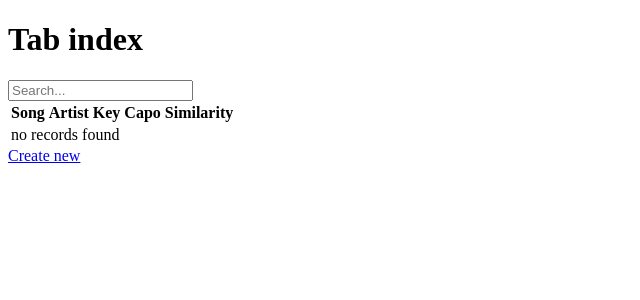
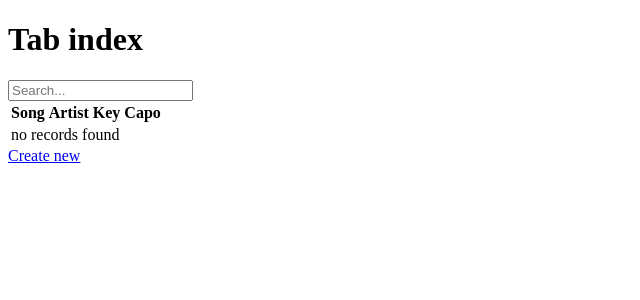
Before and after one commit to jakob-rzeppa/guitar-tabs-manager, a Symfony app: template templates/tab/index.html.twig in a window 1280 px wide. Shown: the top 300 px of the page, without its empty margins (0-640 px from the left). Run offline with Twig, Linux system fonts and the light colour scheme; the template is opened without the code that fills it, so the values that code supplies are empty; style sheets or scripts are compiled from the project's sources; some libraries are stand-ins or nearby versions.

Commit message:
Refactor tab search functionality to use dataset for similarity scoring and remove similarity column from the index template

```diff
--- a/assets/tabSearch.js
+++ b/assets/tabSearch.js
@@ -1,22 +1,31 @@
 const tabSearch = document.querySelector('#tab_search');
 const wrapper = document.querySelector('#wrapper');
-const rows = Array.from(wrapper.querySelectorAll('.tab'));
+const tabs = Array.from(wrapper.querySelectorAll('.tab'));
 
 tabSearch.addEventListener('input', () => {
   const searchTerm = tabSearch.value.toLowerCase();
-  rows.forEach(row => {
+
+  tabs.forEach(row => {
     const name = row.querySelector('td:first-child a').textContent.toLowerCase();
     const similarity = getSimilarity(searchTerm, name);
-    row.querySelector('.similarity').textContent = similarity.toFixed(2);
+    row.dataset.similarity = similarity.toFixed(2);
   });
-  rows.sort((a, b) => {
-    const similarityA = parseFloat(a.querySelector('.similarity').textContent);
-    const similarityB = parseFloat(b.querySelector('.similarity').textContent);
+  tabs.sort((a, b) => {
+    const similarityA = parseFloat(a.dataset.similarity);
+    const similarityB = parseFloat(b.dataset.similarity);
     return similarityB - similarityA;
   });
-  rows.forEach(row => wrapper.appendChild(row));
+  tabs.forEach(row => wrapper.appendChild(row));
 });
 
+/**
+ * Calculates the similarity between two strings based on the Levenshtein distance.
+ * The similarity is a value between 0 and 1, where 1 means the strings are identical.
+ *
+ * @param {string} a - The first string to compare.
+ * @param {string} b - The second string to compare.
+ * @returns {number} A value between 0 and 1 representing the similarity between the two strings.
+ */
 function getSimilarity(a, b) {
   let longer = a;
   let shorter = b;
@@ -31,6 +40,16 @@ function getSimilarity(a, b) {
   return (longerLength - editDistance(longer, shorter)) / parseFloat(longerLength);
 }
 
+/**
+ * Calculates the Levenshtein distance (edit distance) between two strings.
+ * The Levenshtein distance is a measure of the difference between two sequences.
+ * It is the minimum number of single-character edits (insertions, deletions, or substitutions)
+ * required to change one string into the other.
+ *
+ * @param {string} s1 - The first string to compare.
+ * @param {string} s2 - The second string to compare.
+ * @returns {number} The Levenshtein distance between the two strings.
+ */
 function editDistance(s1, s2) {
   s1 = s1.toLowerCase();
   s2 = s2.toLowerCase();
--- a/templates/tab/index.html.twig
+++ b/templates/tab/index.html.twig
@@ -15,7 +15,6 @@
 				<th>Artist</th>
 				<th>Key</th>
 				<th>Capo</th>
-				<th>Similarity</th>
 			</tr>
 		</thead>
 		<tbody id="wrapper">
@@ -27,7 +26,6 @@
 					<td>{{ tab.artist.name }}</td>
 					<td>{{ tab.songKey.name }}</td>
 					<td>{{ tab.capo }}</td>
-					<td class="similarity"></td>
 				</tr>
 			{% else %}
 				<tr>
```
